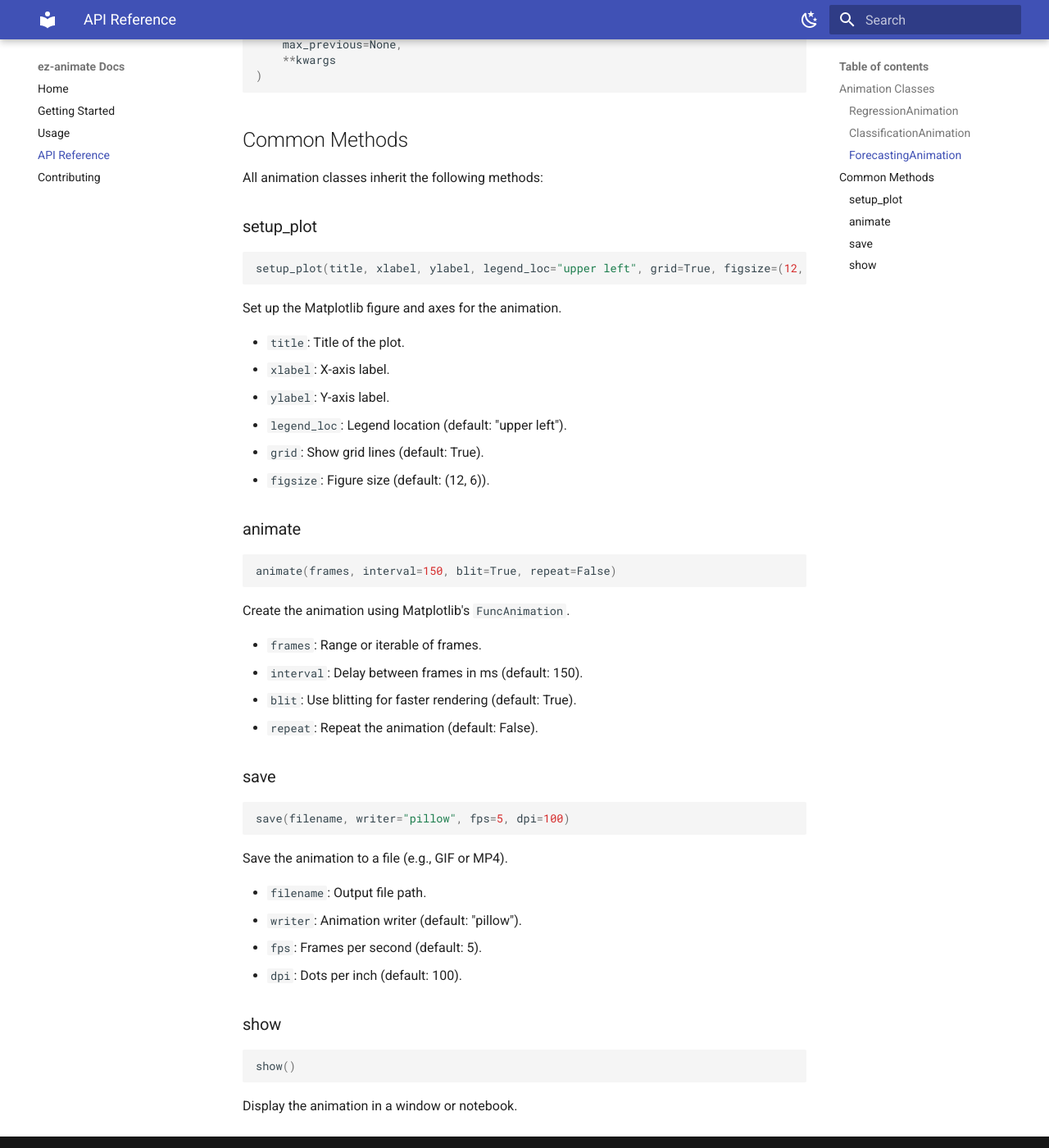
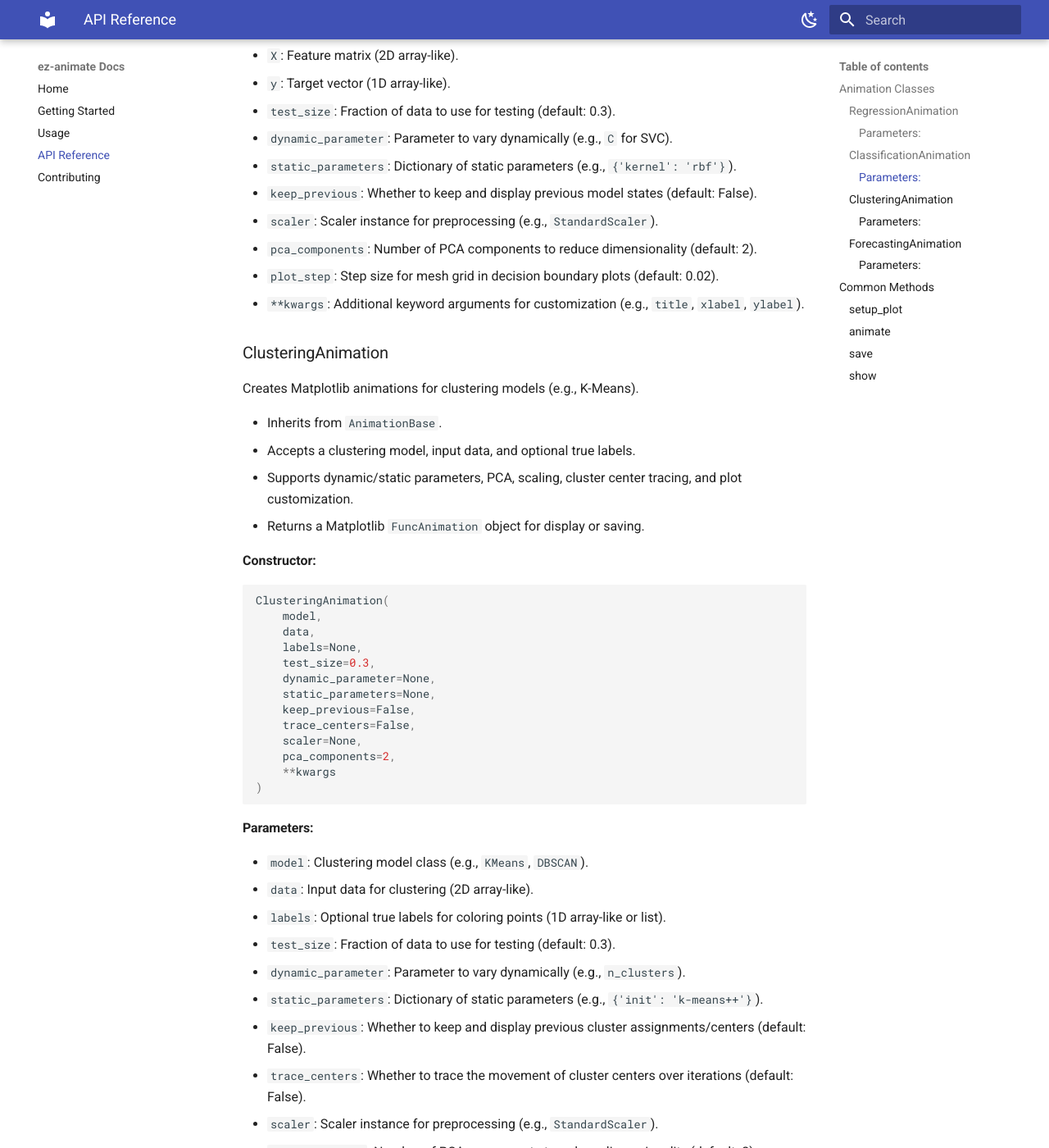
Before and after one commit to SantiagoEnriqueGA/ez-animate, an MkDocs documentation site: the page built from docs/api.md, in a window 1280 px wide and 1400 px high, scrolled down 1788 px. Shown: the whole window at 82% size. Built offline with MkDocs 1.6.1 and Material for MkDocs 9.7.7, drawn with Linux system fonts in a browser that asks for light colours; some of the changed text lies outside the part shown.

Commit message:
feat: add ClusteringAnimation documentation and example, including KMeans visualization

````diff
--- a/docs/api.md
+++ b/docs/api.md
@@ -28,6 +28,19 @@ RegressionAnimation(
 )
 ```
 
+#### Parameters:
+- `model`: Regression model class (e.g., `LinearRegression`, `SVR`).
+- `X`: Feature matrix (2D array-like).
+- `y`: Target vector (1D array-like).
+- `test_size`: Fraction of data to use for testing (default: 0.3).
+- `dynamic_parameter`: Parameter to vary dynamically (e.g., `C` for SVR).
+- `static_parameters`: Dictionary of static parameters (e.g., `{'kernel': 'linear'}`).
+- `keep_previous`: Whether to keep and display previous model states (default: False).
+- `max_previous`: Maximum number of previous states to keep (default: None).
+- `pca_components`: Number of PCA components to reduce dimensionality (default: 1).
+- `**kwargs`: Additional keyword arguments for customization (e.g., `title`, `xlabel`, `ylabel`).
+
+
 ### ClassificationAnimation
 
 Creates Matplotlib animations for classification models.
@@ -53,6 +66,61 @@ ClassificationAnimation(
 )
 ```
 
+#### Parameters:
+- `model`: Classification model class (e.g., `LogisticRegression`, `SVC`).
+- `X`: Feature matrix (2D array-like).
+- `y`: Target vector (1D array-like).
+- `test_size`: Fraction of data to use for testing (default: 0.3).
+- `dynamic_parameter`: Parameter to vary dynamically (e.g., `C` for SVC).
+- `static_parameters`: Dictionary of static parameters (e.g., `{'kernel': 'rbf'}`).
+- `keep_previous`: Whether to keep and display previous model states (default: False).
+- `scaler`: Scaler instance for preprocessing (e.g., `StandardScaler`).
+- `pca_components`: Number of PCA components to reduce dimensionality (default: 2).
+- `plot_step`: Step size for mesh grid in decision boundary plots (default: 0.02).
+- `**kwargs`: Additional keyword arguments for customization (e.g., `title`, `xlabel`, `ylabel`).
+
+
+
+### ClusteringAnimation
+
+Creates Matplotlib animations for clustering models (e.g., K-Means).
+
+- Inherits from `AnimationBase`.
+- Accepts a clustering model, input data, and optional true labels.
+- Supports dynamic/static parameters, PCA, scaling, cluster center tracing, and plot customization.
+- Returns a Matplotlib `FuncAnimation` object for display or saving.
+
+**Constructor:**
+```python
+ClusteringAnimation(
+    model,
+    data,
+    labels=None,
+    test_size=0.3,
+    dynamic_parameter=None,
+    static_parameters=None,
+    keep_previous=False,
+    trace_centers=False,
+    scaler=None,
+    pca_components=2,
+    **kwargs
+)
+```
+
+#### Parameters:
+- `model`: Clustering model class (e.g., `KMeans`, `DBSCAN`).
+- `data`: Input data for clustering (2D array-like).
+- `labels`: Optional true labels for coloring points (1D array-like or list).
+- `test_size`: Fraction of data to use for testing (default: 0.3).
+- `dynamic_parameter`: Parameter to vary dynamically (e.g., `n_clusters`).
+- `static_parameters`: Dictionary of static parameters (e.g., `{'init': 'k-means++'}`).
+- `keep_previous`: Whether to keep and display previous cluster assignments/centers (default: False).
+- `trace_centers`: Whether to trace the movement of cluster centers over iterations (default: False).
+- `scaler`: Scaler instance for preprocessing (e.g., `StandardScaler`).
+- `pca_components`: Number of PCA components to reduce dimensionality (default: 2).
+- `**kwargs`: Additional keyword arguments for customization (e.g., `title`, `xlabel`, `ylabel`).
+
+
 ### ForecastingAnimation
 
 Creates Matplotlib animations for time series forecasting models.
@@ -76,6 +144,17 @@ ForecastingAnimation(
     **kwargs
 )
 ```
+
+#### Parameters:
+- `model`: Forecasting model class (e.g., `ARIMA`, `ExponentialSmoothing`).
+- `train_series`: Training time series data (1D or 2D array-like).
+- `test_series`: Test time series data (1D or 2D array-like).
+- `forecast_steps`: Number of steps to forecast at each frame.
+- `dynamic_parameter`: Parameter to vary dynamically (e.g., `order` for ARIMA).
+- `static_parameters`: Dictionary of static parameters (e.g., `{'trend': 'add'}`).
+- `keep_previous`: Whether to keep and display previous forecasts (default: False).
+- `max_previous`: Maximum number of previous forecasts to keep (default: None).
+- `**kwargs`: Additional keyword arguments for customization (e.g., `title`, `xlabel`, `ylabel`).
 
 
 ## Common Methods
````
Also changed, not shown: docs/index.md (+6 -0 lines).
